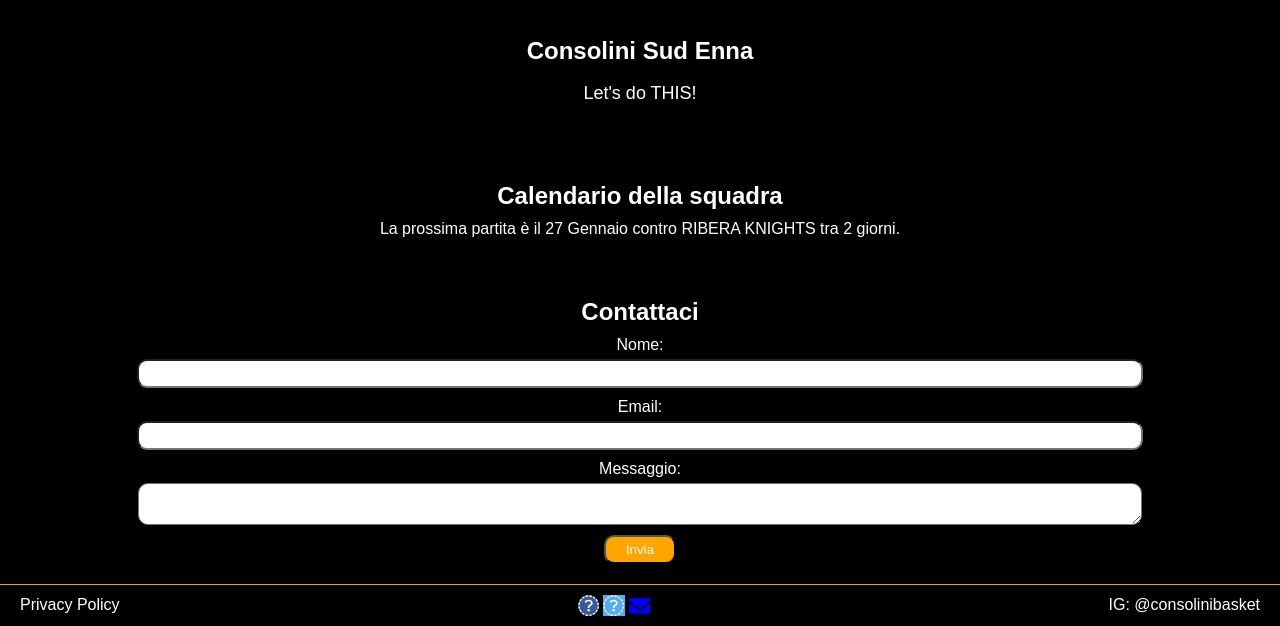
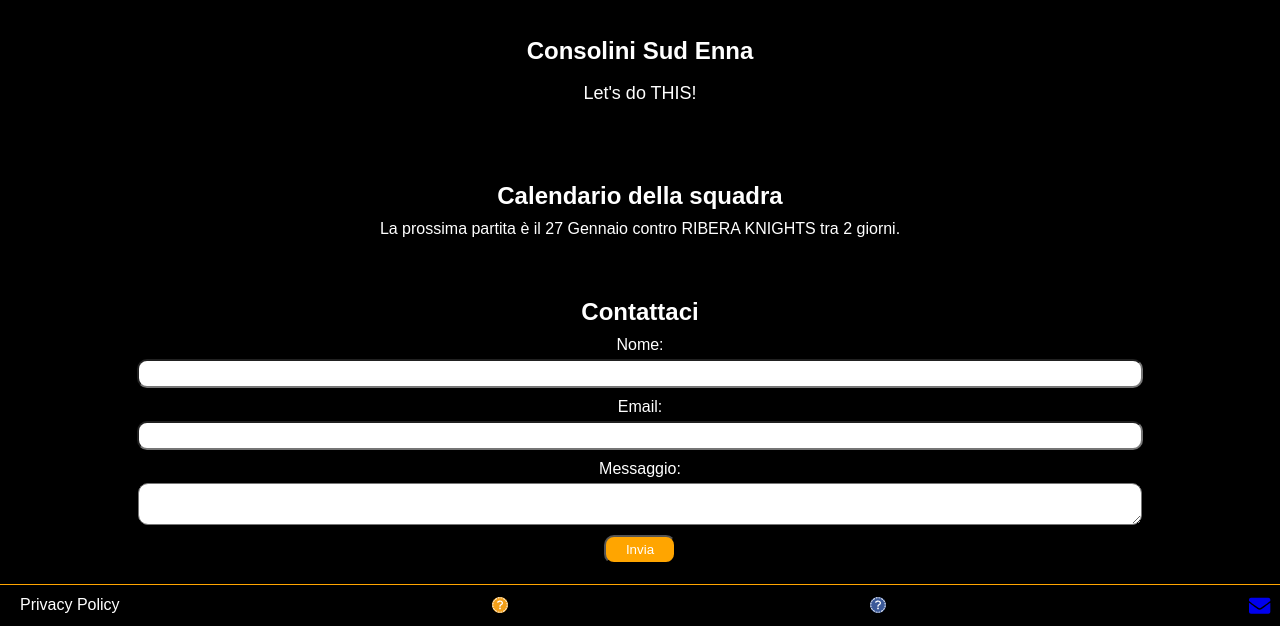
Before and after one commit to Tanuzzo14/CONSOLINISUDENNA, a plain HTML site: page index.html in a window 1280 px wide. Shown: the part 343-969 px from the top of the page. Drawn offline with Linux system fonts and the light colour scheme.

Commit message:
new index

```diff
--- a/index.html
+++ b/index.html
@@ -130,9 +130,6 @@
  <title>Consolini Sud Enna</title>
   <script defer src="https://kit.fontawesome.com/your-fontawesome-kit-id.js" crossorigin="anonymous"></script>
     <script defer src="https://cdnjs.cloudflare.com/ajax/libs/font-awesome/5.15.3/js/all.min.js"></script>
- <title>Consolini Sud Enna</title>
-  <script defer src="https://kit.fontawesome.com/your-fontawesome-kit-id.js" crossorigin="anonymous"></script>
-    <script defer src="https://cdnjs.cloudflare.com/ajax/libs/font-awesome/5.15.3/js/all.min.js"></script>
  <link rel="stylesheet" href="styles.css">
 </head>
 <body>
@@ -172,14 +169,9 @@
  </section>
  <footer>
     <p>Privacy Policy</p>
-    <div class="text-center">
-         <link rel="stylesheet" href="https://stackpath.bootstrapcdn.com/font-awesome/4.7.0/css/font-awesome.min.css">
-
-      <a class="btn btn-social-icon btn-facebook" href="https://www.facebook.com/consolinienna/?locale=it_IT"> <i class="fa fa-facebook fa-lg"></i></a>
-      <a class="btn btn-social-icon btn-instagram" href="https://www.instagram.com/ssdconsolinienna/"><i class="fa fa-twitter fa-lg"></i></a>
+      <a href="#https://www.facebook.com/consolinienna/?locale=it_IT" class="fa fa-instagram"></a>
+      <a href="#https://www.instagram.com/ssdconsolinienna/" class="fa fa-facebook"></a>
       <a class="btn btn btn-social-icon" href="mailto:gaetanosmario@gmail.com"><i class="fa fa-envelope fa-lg"></i></a>
-    </div>
-    <p>IG: @consolinibasket</p>
  </footer>
  <script src="scripts.js"></script>
  <script type="text/javascript">document.getElementById("nav-menu-btn").addEventListener("click", function() {
```
